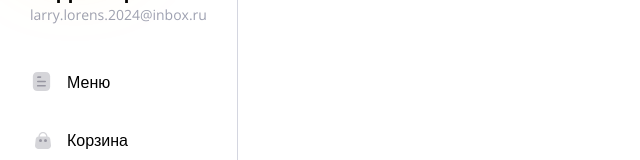
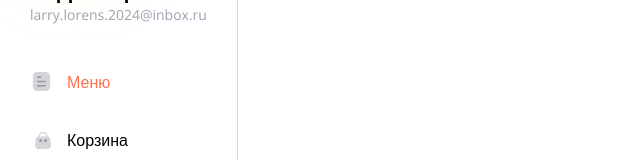
Before and after one commit to ProCodeZero/pizza-app, a React (Vite) app: page / in a window 1280 px wide. Shown: the part 167-327 px from the top of the page, without its empty margins (0-640 px from the left). Built offline with nearby package versions, Linux system fonts and the light colour scheme.

Commit message:
Подсветка местоположения через useLocation

```diff
--- a/src/layout/Layout/Layout.module.css
+++ b/src/layout/Layout/Layout.module.css
@@ -38,6 +38,14 @@
   color: var(--primary-text-color);
 }
 
+.link:hover {
+  color: var(--primary-color);
+}
+
+.active {
+  color: var(--primary-color);
+}
+
 .user {
   margin-bottom: 46px;
 }
--- a/src/layout/Layout/Layout.tsx
+++ b/src/layout/Layout/Layout.tsx
@@ -1,8 +1,14 @@
-import { Link, Outlet } from "react-router-dom";
+import { Link, Outlet, useLocation } from "react-router-dom";
 import styles from "./Layout.module.css";
 import Button from "../../components/Button/Button";
+import { useEffect } from "react";
+import cn from "classnames";
 
 export function Layout() {
+  const location = useLocation();
+  useEffect(() => {
+    console.log(location);
+  }, [location]);
   return (
     <div className={styles.layout}>
       <div className={styles.sidebar}>
@@ -12,7 +18,12 @@
           <div className={styles.email}>larry.lorens.2024@inbox.ru</div>
         </div>
         <div className={styles.menu}>
-          <Link className={styles.link} to="/">
+          <Link
+            className={cn(styles.link, {
+              [styles.active]: location.pathname === "/",
+            })}
+            to="/"
+          >
             <img src="/menu-icon.svg" alt="Иконка меню" />
             Меню
           </Link>
```
